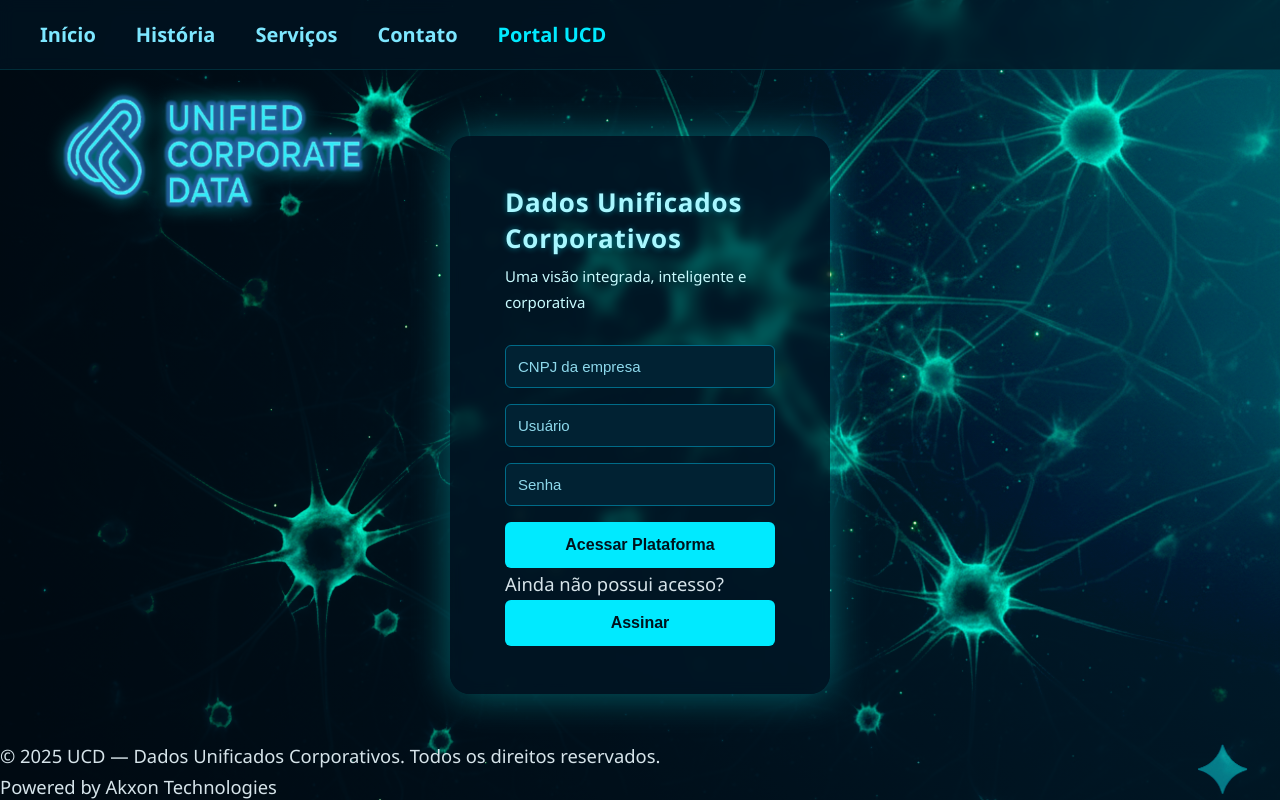
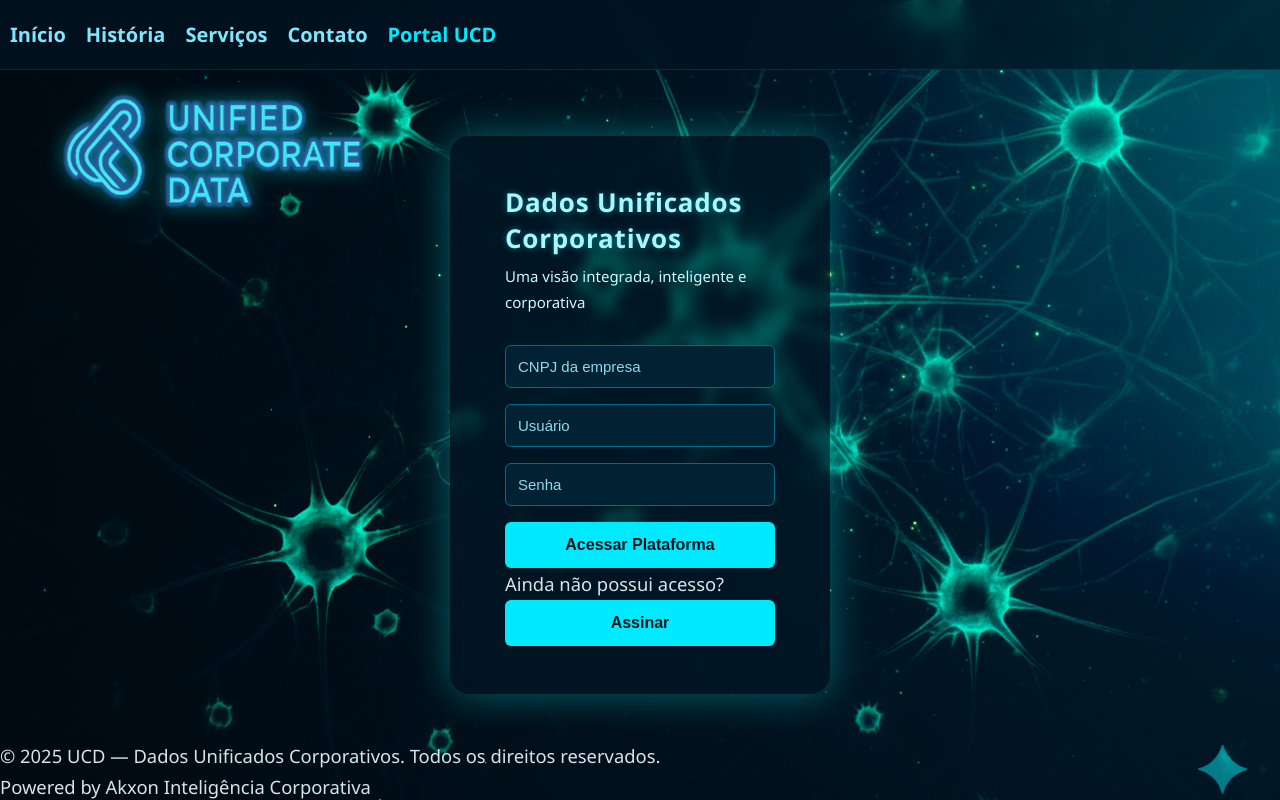
Before and after one commit to Akxon/akxon-site, a plain HTML site: page ucd.html in a window 1280 px wide. Drawn offline with Linux system fonts and the light colour scheme.

Commit message:
Add files via upload

```diff
--- a/Assets/components/footer.html
+++ b/Assets/components/footer.html
@@ -1,4 +1,4 @@
 <div class="ucd-footer">
     <p>© 2025 UCD — Dados Unificados Corporativos. Todos os direitos reservados.</p>
-    <p>Powered by Akxon Technologies</p>
+    <p>Powered by Akxon Inteligência Corporativa</p>
 </div>
--- a/Assets/css/global.css
+++ b/Assets/css/global.css
@@ -58,8 +58,10 @@ body {
 /* Contêiner dos links */
 .menu-container {
     display: flex;
-    gap: 40px;
-    margin-left: 40px;
+    gap: 20px;
+    margin-left: 10px;
+    flex-wrap: wrap;        /* 🔥 Permite que os itens quebrem linha no celular */
+    justify-content: center; /* 🔥 Centraliza no mobile */
 }
 
 /* Links de menu */
```
Also changed, not shown: index.html (+1 -1 lines).
